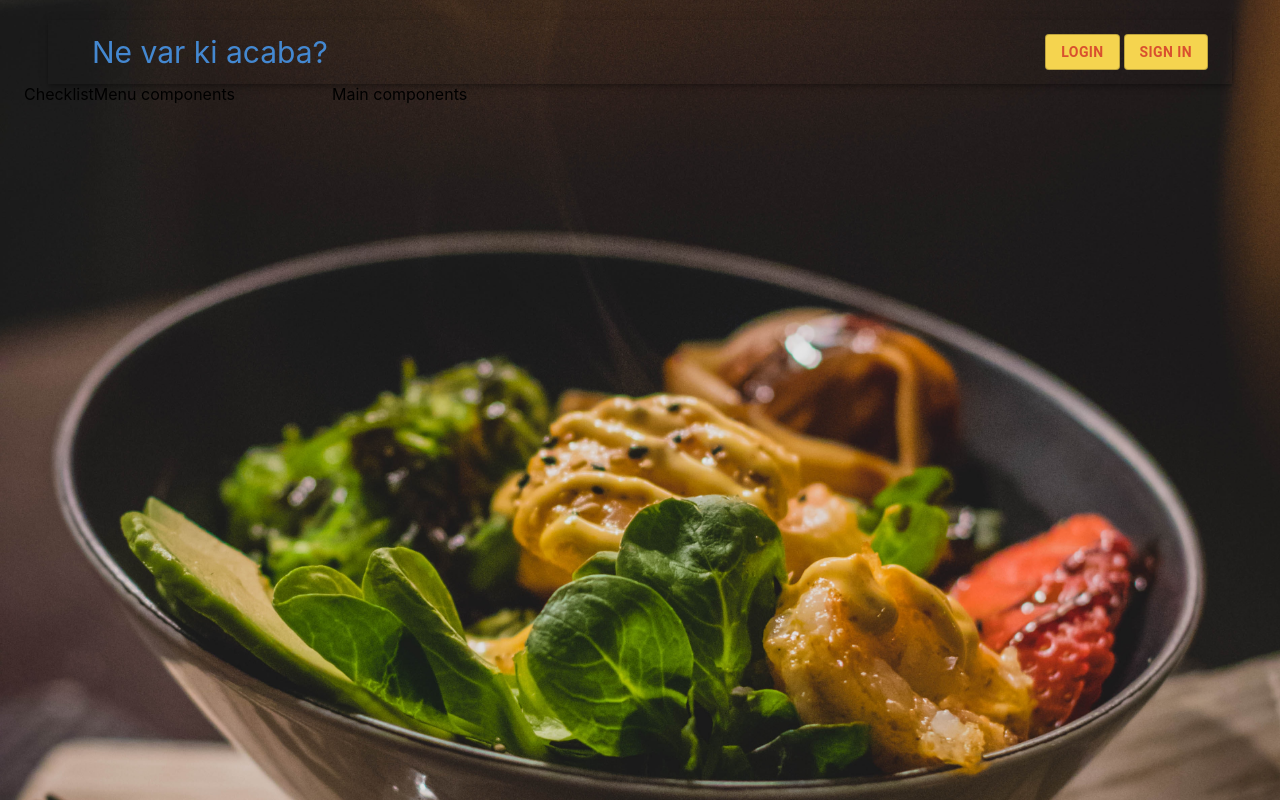
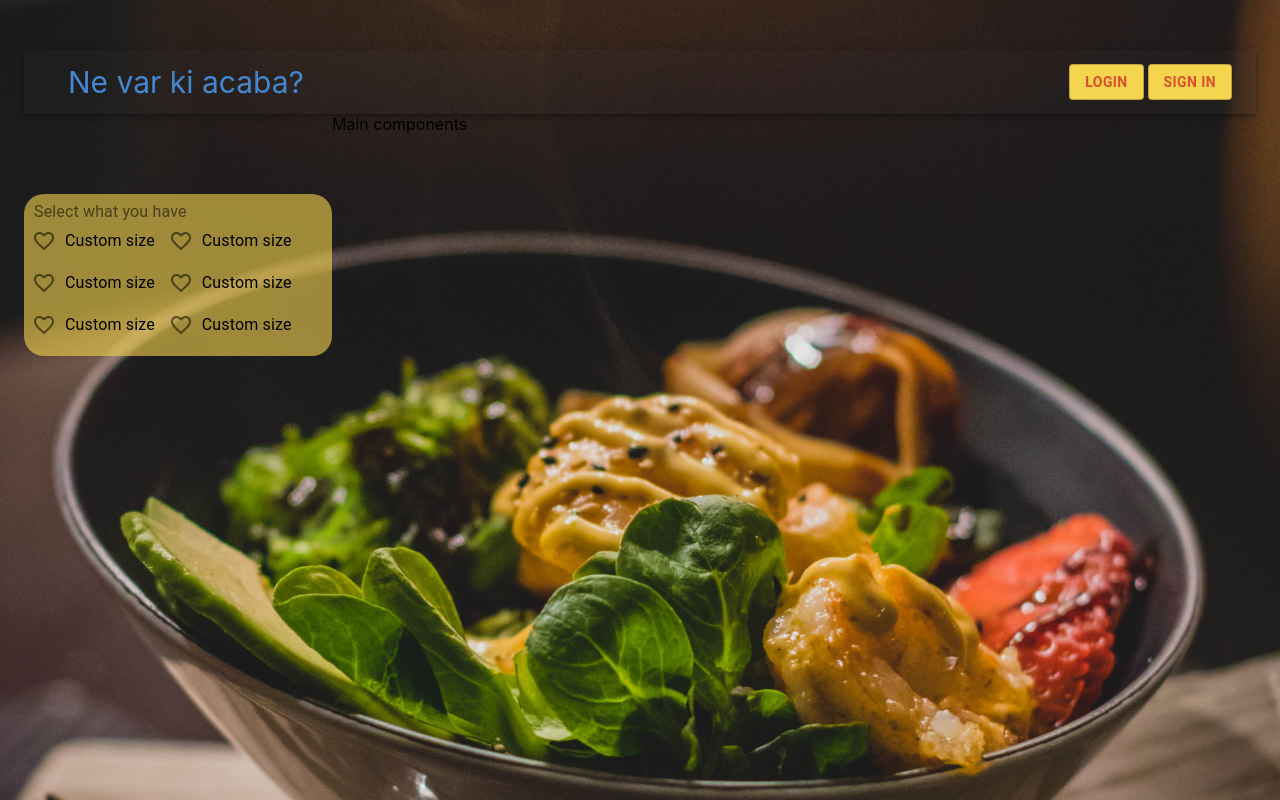
Before and after one commit to react-recipe-app/recipe-app-react, a React (Create React App) app in the folder client/: page / in a window 1280 px wide. Built offline with nearby package versions, Linux system fonts and the light colour scheme.

Commit message:
checklist

```diff
--- a/client/src/components/CheckListMenu/index.js
+++ b/client/src/components/CheckListMenu/index.js
@@ -1,7 +1,109 @@
-import React from "react";
+import { useState } from "react";
+import { makeStyles } from "@material-ui/core/styles";
+import FormLabel from "@material-ui/core/FormLabel";
+import FormControl from "@material-ui/core/FormControl";
+import FormGroup from "@material-ui/core/FormGroup";
+import FormControlLabel from "@material-ui/core/FormControlLabel";
+import FormHelperText from "@material-ui/core/FormHelperText";
+import Checkbox from "@material-ui/core/Checkbox";
+import Favorite from "@material-ui/icons/Favorite";
+import FavoriteBorder from "@material-ui/icons/FavoriteBorder";
+import CheckBoxIcon from "@material-ui/icons/CheckBox";
+
+const useStyles = makeStyles((theme) => ({
+  root: {
+    display: "flex",
+    backgroundColor: "rgba(245, 212, 79, 0.6)",
+    marginTop: "10vh",
+    borderRadius: "20px",
+  },
+  formControl: {
+    margin: "10px",
+    height: "auto",
+  },
+}));
 
 function CheckListMenu() {
-  return <div>ChecklistMenu components</div>;
+  const classes = useStyles();
+  const [state, setState] = useState({});
+
+  const handleChange = (event) => {
+    setState({ ...state, [event.target.name]: event.target.checked });
+    console.log(state);
+  };
+  return (
+    <div className={classes.root}>
+      <FormGroup row className={classes.formControl}>
+        <FormLabel component="legend">Select what you have</FormLabel>
+        <FormControlLabel
+          control={
+            <Checkbox
+              icon={<FavoriteBorder />}
+              checkedIcon={<Favorite />}
+              name="checkedI"
+              onChange={handleChange}
+            />
+          }
+          label="Custom size"
+        />
+        <FormControlLabel
+          control={
+            <Checkbox
+              icon={<FavoriteBorder />}
+              checkedIcon={<Favorite />}
+              name="checkedI"
+              onChange={handleChange}
+            />
+          }
+          label="Custom size"
+        />
+        <FormControlLabel
+          control={
+            <Checkbox
+              icon={<FavoriteBorder />}
+              checkedIcon={<Favorite />}
+              name="checkedI"
+              onChange={handleChange}
+            />
+          }
+          label="Custom size"
+        />
+        <FormControlLabel
+          control={
+            <Checkbox
+              icon={<FavoriteBorder />}
+              checkedIcon={<Favorite />}
+              name="checkedI"
+              onChange={handleChange}
+            />
+          }
+          label="Custom size"
+        />
+        <FormControlLabel
+          control={
+            <Checkbox
+              icon={<FavoriteBorder />}
+              checkedIcon={<Favorite />}
+              name="checkedI"
+              onChange={handleChange}
+            />
+          }
+          label="Custom size"
+        />
+        <FormControlLabel
+          control={
+            <Checkbox
+              icon={<FavoriteBorder />}
+              checkedIcon={<Favorite />}
+              name="checkedI"
+              onChange={handleChange}
+            />
+          }
+          label="Custom size"
+        />
+      </FormGroup>
+    </div>
+  );
 }
 
 export default CheckListMenu;
--- a/client/src/components/Header/index.js
+++ b/client/src/components/Header/index.js
@@ -13,8 +13,8 @@ const useStyles = makeStyles((theme) => ({
     flexGrow: 1,
   },
   appBar: {
-    backgroundColor: "transparent",
-    marginTop: "20px",
+    backgroundColor: "rgba(57, 57, 59, 0.1)",
+    marginTop: "50px",
   },
   title: {
     flexGrow: 1,
@@ -39,7 +39,6 @@ function Header() {
   const classes = useStyles();
   const preventDefault = (event) => event.preventDefault();
   return (
-    <Container>
     <AppBar position="static" className={classes.appBar}>
       <Toolbar>
         <Typography variant="div" className={classes.title}>
@@ -55,7 +54,6 @@ function Header() {
         </Button>
       </Toolbar>
     </AppBar>
-    </Container>
   );
 }
 
```
Lines whose indentation alone changed are shown as unchanged.
